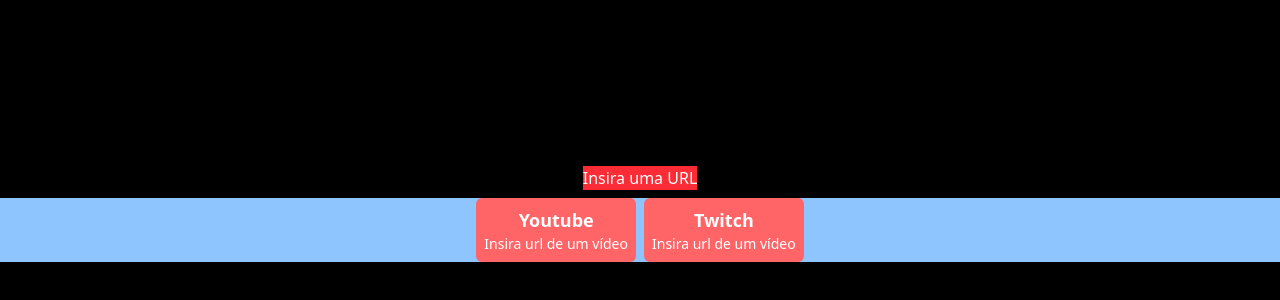
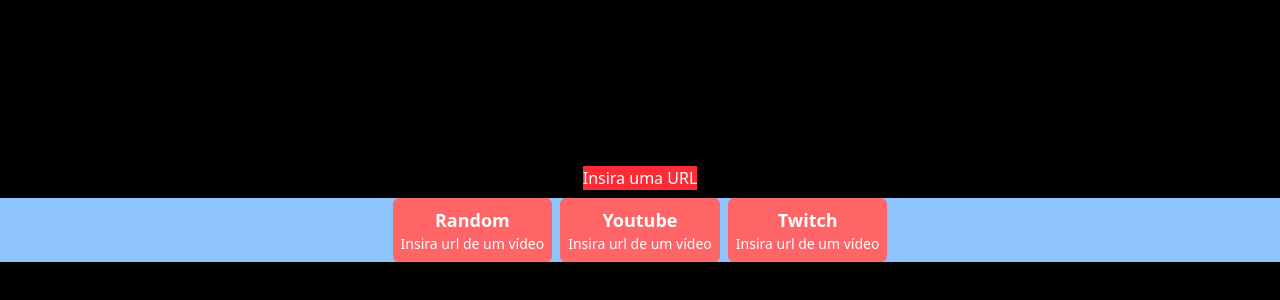
Before and after one commit to rodrigoacm10/fixed-screen, a React (Vite) app: page / in a window 1280 px wide. Shown: the part 186-486 px from the top of the page. Built offline with nearby package versions, Linux system fonts and the light colour scheme.

Commit message:
add: twtich func and input style

```diff
--- a/src/App.tsx
+++ b/src/App.tsx
@@ -1,73 +1,26 @@
-import { useEffect, useState } from 'react'
-import reactLogo from './assets/react.svg'
 import { invoke } from '@tauri-apps/api/core'
 import './App.css'
 import { useForm } from 'react-hook-form'
-import Viewer from './components/Viewer'
-
-const types = [
-  {
-    type: 'youtube',
-    title: 'Youtube',
-    subTitle: 'Insira url de um vídeo',
-    Icon: '',
-    getUrl: (url: string) => {
-      // https://www.youtube.com/watch?v=4iN84gLicnM -> errado
-      // https://www.youtube.com/embed/rggg1mrQTMY -> certo
-
-      const codeYt = url.split('=')[1]
-      return `https://www.youtube.com/embed/${codeYt}`
-    },
-  },
-  {
-    type: 'twitch',
-    title: 'Twitch',
-    subTitle: 'Insira url de um vídeo',
-    Icon: '',
-    getUrl: (url: string) => {
-      // https://www.twitch.tv/baiano - errado
-      // https://player.twitch.tv/?channel=baiano&parent=localhost -> certo video
-      // https://www.twitch.tv/embed/baiano/chat?parent=localhost -> certo chat
-
-      // arurmar
-      const codeYt = url.split('=')[1]
-      return `https://www.youtube.com/embed/${codeYt}`
-    },
-  },
-]
+import { types } from './utils/types'
+import { useState } from 'react'
 
 function App() {
-  async function greet() {
-    // Learn more about Tauri commands at https://tauri.app/develop/calling-rust/
-    // setGreetMsg(await invoke('greet', { name }))
-  }
+  const [placeholder, setPlaceholder] = useState('')
 
   const { register, handleSubmit, setValue, watch } = useForm()
 
   const openViewer = async (url: string) => {
     const params = new URLSearchParams({
-      // url: 'https://www.youtube.com/embed/rggg1mrQTMY',
       url: url,
     }).toString()
     await invoke('create_window', { params })
   }
 
   const onSubmit = (values: any) => {
-    // https://www.youtube.com/watch?v=4iN84gLicnM -> errado
-    // https://www.youtube.com/embed/rggg1mrQTMY -> certo
-
-    // https://www.twitch.tv/baiano - errado
-    // https://player.twitch.tv/?channel=baiano&parent=localhost -> certo video
-    // https://www.twitch.tv/embed/baiano/chat?parent=localhost -> certo chat
-
-    // https://docs.google.com/document/d/1aJTx22S6WyqoNE6prNiU0qtRRtrP4QqJFEsbw8BKppA/edit?usp=sharing
-    console.log('Values', values)
     const getFunc = types.find((type) => type.type === values.type)
       ?.getUrl as any
     const urlToPass = getFunc(values.url) as string
-    // invoke('create_window')
     openViewer(urlToPass)
-    // setIframeOpen(true)
   }
 
   const type = watch('type')
@@ -84,20 +37,26 @@
             onSubmit={handleSubmit(onSubmit)}
           >
             {type && (
-              <input
-                {...register('url')}
-                placeholder="Ex: https://youtube.com/..."
-                className="bg-red-200 rounded-md px-4 py-2"
-              />
+              <div className="flex gap-2 relative bg-black">
+                <input
+                  {...register('url')}
+                  placeholder={`Ex: ${placeholder}`}
+                  className="bg-red-200 rounded-md px-4 py-2"
+                />
+                <button className="absolute top-1/2 -right-10">arrow</button>
+              </div>
             )}
 
-            <div className="flex gap-2">
+            <div className="flex flex-wrap gap-2">
               {/* aki vai ser o map */}
               {!type &&
                 types.map((obj) => (
                   <button
                     type="button"
-                    onClick={() => setValue('type', obj.type)}
+                    onClick={() => {
+                      setValue('type', obj.type)
+                      setPlaceholder(obj.placeholder)
+                    }}
                     className="cursor-pointer flex-1 p-2 bg-red-400 rounded-md focus:outline-none focus:ring-2 focus:ring-white"
                   >
                     <div className="text-white text-center">
--- /dev/null
+++ b/src/utils/types.ts
@@ -0,0 +1,47 @@
+export const types = [
+  {
+    type: 'random',
+    title: 'Random',
+    subTitle: 'Insira url de um vídeo',
+    placeholder:
+      'https://docs.google.com/document/d/1aJTx22S6WyqoNE6prNiU0qtRRtrP4QqJFEsbw8BKppA/edit?usp=sharing',
+    Icon: '',
+    getUrl: (url: string) => {
+      // https://docs.google.com/document/d/1aJTx22S6WyqoNE6prNiU0qtRRtrP4QqJFEsbw8BKppA/edit?usp=sharing
+
+      return url
+    },
+  },
+  {
+    type: 'youtube',
+    title: 'Youtube',
+    subTitle: 'Insira url de um vídeo',
+    placeholder: 'https://www.youtube.com/watch?v=4iN84gLicnM',
+    Icon: '',
+    getUrl: (url: string) => {
+      // https://www.youtube.com/watch?v=4iN84gLicnM -> errado
+      // https://www.youtube.com/embed/rggg1mrQTMY -> certo
+
+      const codeYt = url.split('=')[1]
+      return `https://www.youtube.com/embed/${codeYt}`
+    },
+  },
+  {
+    type: 'twitch',
+    title: 'Twitch',
+    subTitle: 'Insira url de um vídeo',
+    placeholder: 'https://www.twitch.tv/baiano',
+    Icon: '',
+    getUrl: (url: string) => {
+      // https://www.twitch.tv/baiano - errado
+      // https://player.twitch.tv/?channel=baiano&parent=localhost -> certo video
+      // https://www.twitch.tv/embed/baiano/chat?parent=localhost -> certo chat
+
+      // arurmar
+      const channelTwitch = url.split('tv/')[1]
+      return `https://player.twitch.tv/?channel=${channelTwitch}&parent=${
+        import.meta.env.VITE_API_URL
+      }`
+    },
+  },
+]
```
Also changed, not shown: 2 other files (tests, documents, lock files or other folders).
